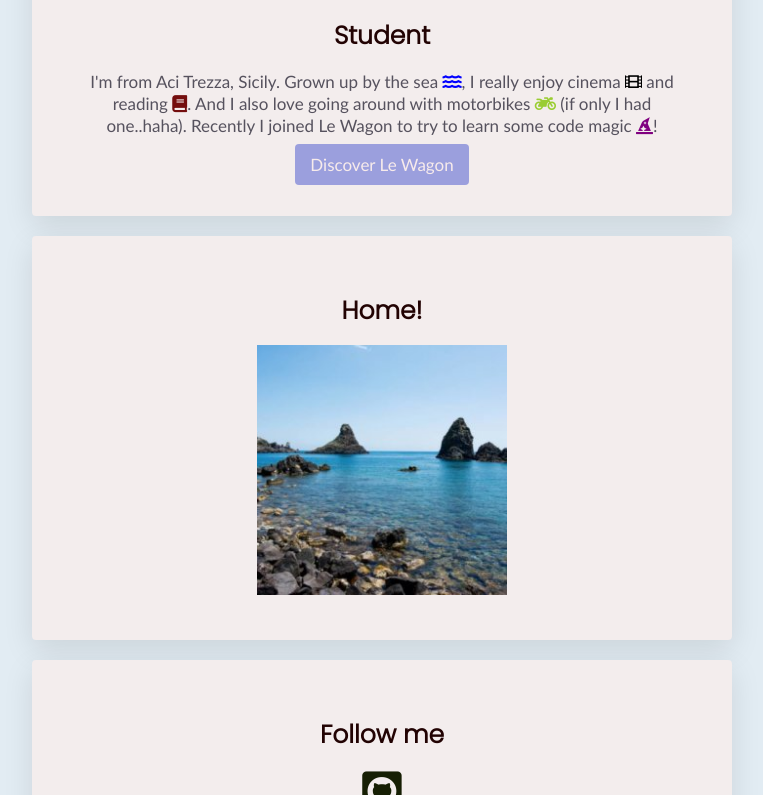
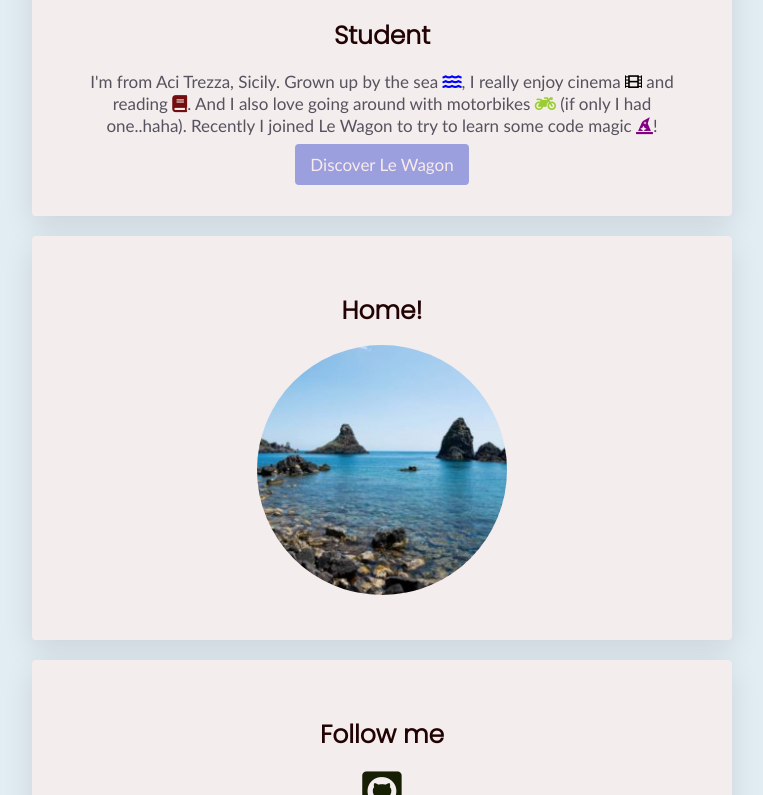
Before and after one commit to LorenzoFiorista/profile, a plain HTML site: page index.html in a window 1280 px wide. Shown: the part 427-1222 px from the top of the page, without its empty margins (258-1021 px from the left). Drawn offline with Linux system fonts and the light colour scheme.

Commit message:
modify home photo

```diff
--- a/index.html
+++ b/index.html
@@ -23,7 +23,7 @@
       </div>
       <div class="card">
         <h2>Home!</h2>
-        <img src="images/acitrezza-256x256.jpg" alt="photo af Aci Trezza">
+        <img src="images/acitrezza-256x256.jpg" alt="photo af Aci Trezza" class="img-circle">
       </div>
       <div class="card">
         <h2>Follow me</h2>
```
